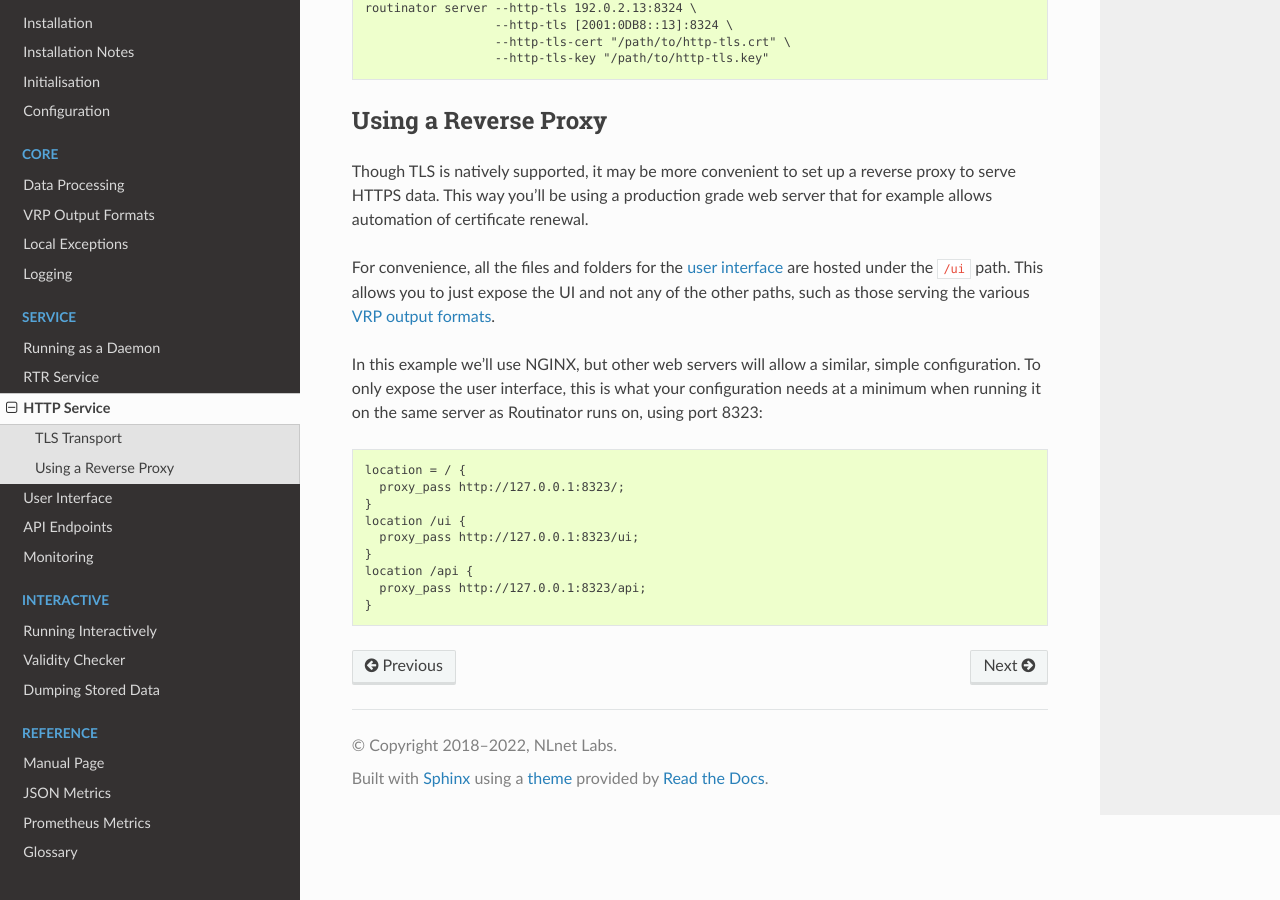
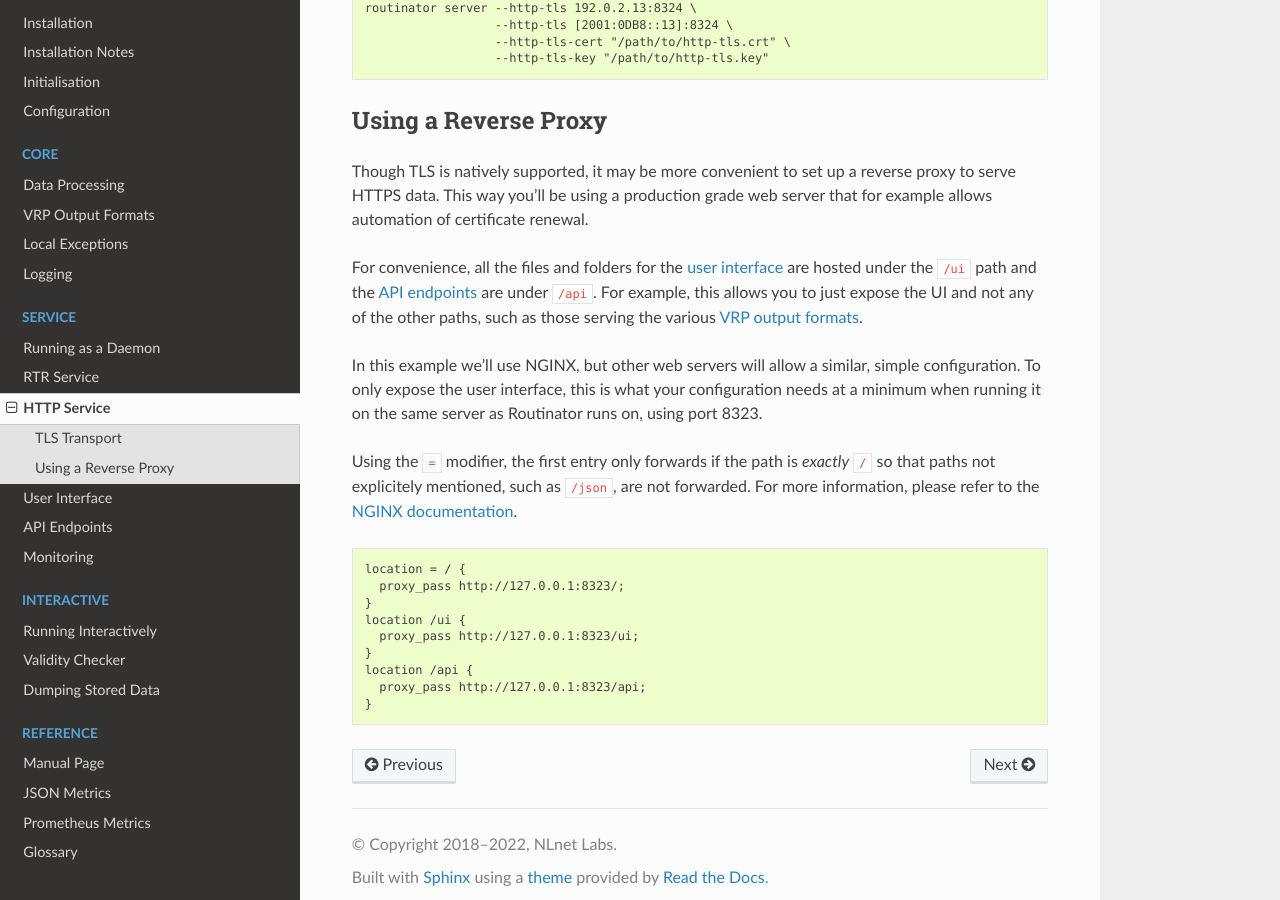
Before and after one commit to NLnetLabs/routinator, a Sphinx documentation site: the page built from doc/manual/source/http-service.rst, in a window 1280 px wide and 900 px high, scrolled down 1389 px. Built offline with Sphinx 7.4.7 and the Read the Docs theme 2.0.0, drawn with Linux system fonts in a browser that asks for light colours.

Commit message:
Clarify NGINX example

```diff
--- a/doc/manual/source/http-service.rst
+++ b/doc/manual/source/http-service.rst
@@ -84,14 +84,20 @@ reverse proxy to serve HTTPS data. This way you'll be using a production
 grade web server that for example allows automation of certificate renewal.
 
 For convenience, all the files and folders for the :doc:`user
-interface<user-interface>` are hosted under the ``/ui`` path. This allows you
-to just expose the UI and not any of the other paths, such as those serving
-the various :doc:`VRP output formats<output-formats>`.
+interface<user-interface>` are hosted under the ``/ui`` path and the
+:doc:`API endpoints<api-endpoints>` are under ``/api``. For example, this
+allows you to just expose the UI and not any of the other paths, such as
+those serving the various :doc:`VRP output formats<output-formats>`.
 
 In this example we'll use NGINX, but other web servers will allow a similar,
 simple configuration. To only expose the user interface, this is what your
 configuration needs at a minimum when running it on the same server as
-Routinator runs on, using port 8323:
+Routinator runs on, using port 8323.
+
+Using the ``=`` modifier, the first entry only forwards if the path is
+*exactly* ``/`` so that paths not explicitely mentioned, such as ``/json``,
+are not forwarded. For more information, please refer to the `NGINX
+documentation <https://nginx.org/en/docs/http/server_names.html>`_.
 
 .. code-block:: text
 
```
